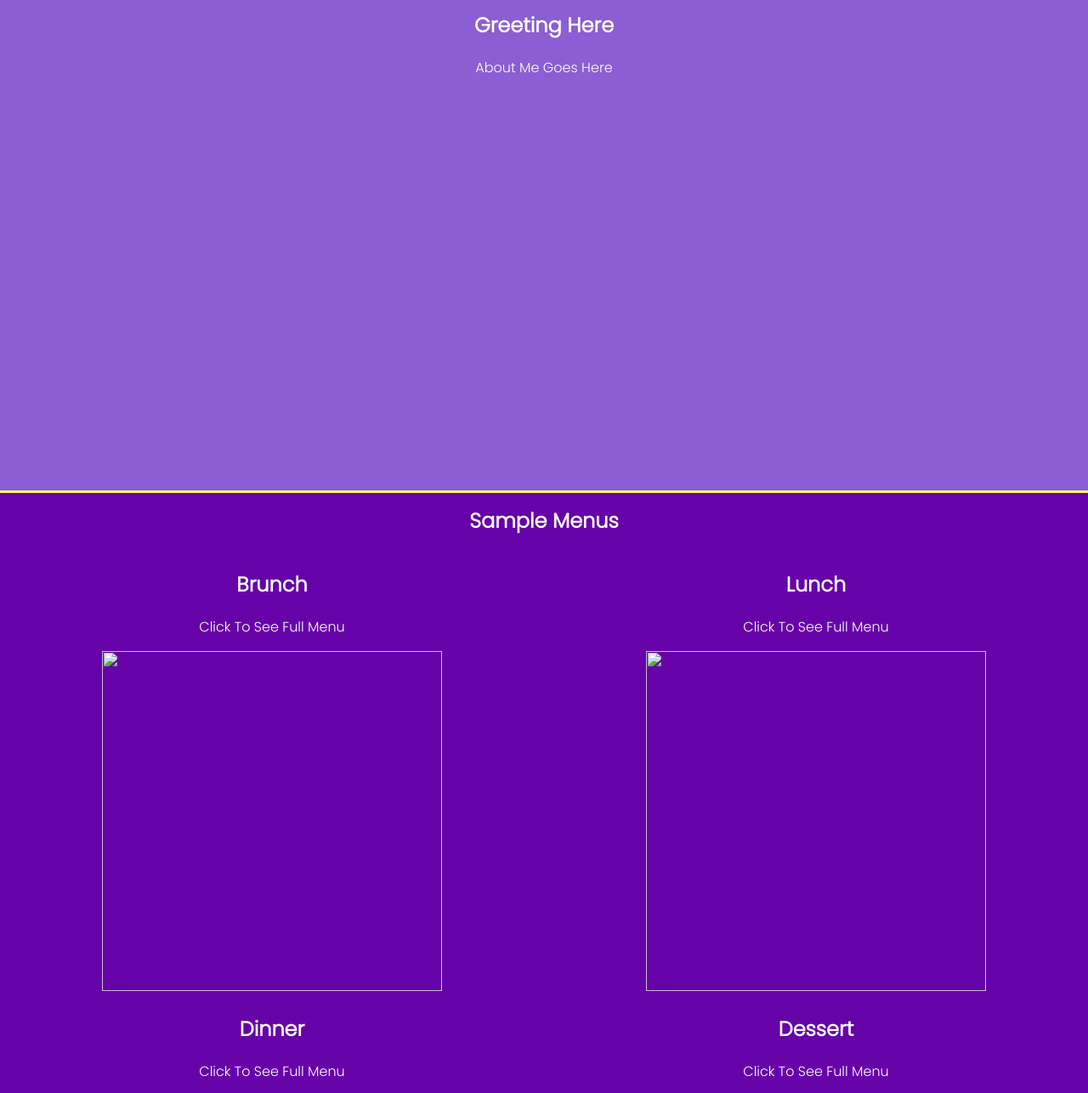
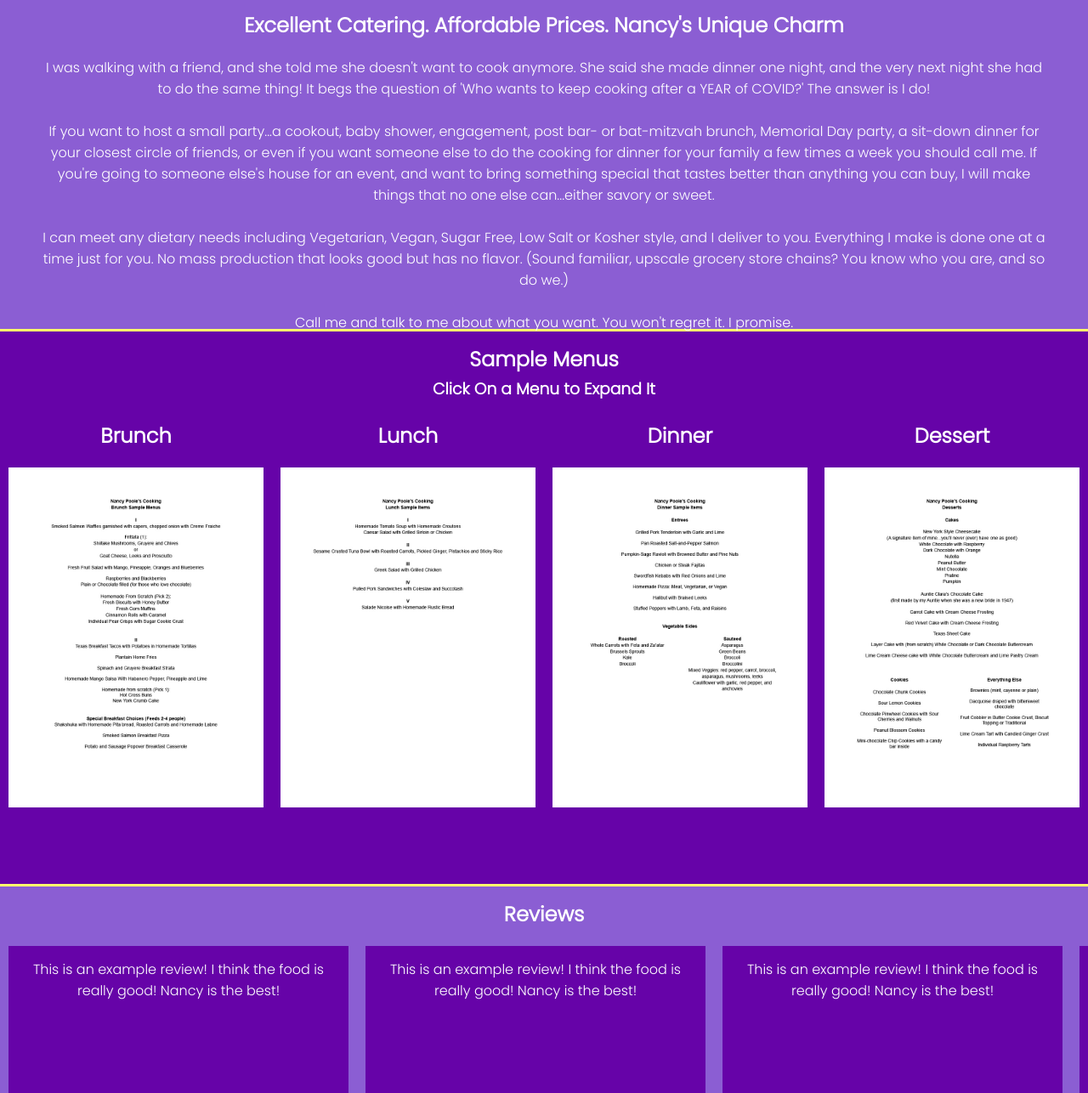
Before and after one commit to JacobKingsley/jacobkingsley.me, a plain HTML site: page index.html in a window 1280 px wide. Shown: the part 63-1349 px from the top of the page at 85% size. Drawn offline with Linux system fonts and the light colour scheme.

Commit message:
first semi-working version

```diff
--- a/index.html
+++ b/index.html
@@ -41,8 +41,16 @@
             <div class="welcome-page-items-flexbox">
                 <div class="welcome-page-flexbox">
                     <div class="welcome-page-text-container">
-                        <h1 class="title">Greeting Here</h1>
-                        <div class="about">About Me Goes Here</div>
+                        <h1 class="title">Excellent Catering. Affordable Prices. Nancy's Unique Charm</h1>
+                        <div class="about">
+                            I was walking with a friend, and she told me she doesn't want to cook anymore. She said she made dinner one night, and the very next night she had to do the same thing! It begs the question of 'Who wants to keep cooking after a YEAR of COVID?' The answer is I do! <br>
+                            <br>
+                                If you want to host a small party...a cookout, baby shower, engagement, post bar- or bat-mitzvah brunch, Memorial Day party, a sit-down dinner for your closest circle of friends, or even if you want someone else to do the cooking for dinner for your family a few times a week you should call me. If you're going to someone else's house for an event, and want to bring something special that tastes better than anything you can buy, I will make things that no one else can...either savory or sweet.<br>
+                                <br>
+                                I can meet any dietary needs including Vegetarian, Vegan, Sugar Free, Low Salt or Kosher style, and I deliver to you. Everything I make is done one at a time just for you. No mass production that looks good but has no flavor. (Sound familiar, upscale grocery store chains? You know who you are, and so do we.)<br>
+                                <br>
+                                Call me and talk to me about what you want. You won't regret it. I promise.<br>
+                        </div>
                     </div>
                 </div>
                 <div class="welcome-image-container">
@@ -54,39 +62,32 @@
             <div class="samples-container">
                 <div class="samples-text-container">
                     <h1 class="samples-title">Sample Menus</h1>
+                    <h3 class="samples-text">Click On a Menu to Expand It</h3>
                 </div>
                 <div class="samples-flex-box">
-                    <div class="top-flex-box">
                     <div class="brunch">
                         <h1 class="meal-title">Brunch</h1>
-                            <p class="meal-paragraph">Click To See Full Menu</p>
                         <a href="images/Nancy Poole's Cooking_ Brunch.pdf" target="_blank">
-                                <img class="meal-image-box" src="images/Nancy Poole's Cooking_ Brunch.pdf">
+                            <img class="meal-image-box" src="images/Nancy Poole's Cooking Brunch.jpg" />
                         </a>
                     </div>
                     <div class="lunch">
                         <h1 class="meal-title">Lunch</h1>
-                            <p class="meal-paragraph">Click To See Full Menu</p>
                         <a href="images/Nancy Poole's Cooking_ Brunch.pdf" target="_blank">
-                                <img class="meal-image-box" src="images/Nancy Poole's Cooking_ Lunch.pdf">
+                            <img class="meal-image-box" src="images/Nancy Poole's Cooking Lunch.jpg" />
                         </a>
                     </div>
-                    </div>
-                    <div class="bottom-flex-box">
                     <div class="dinner">
                         <h1 class="meal-title">Dinner</h1>
-                            <p class="meal-paragraph">Click To See Full Menu</p>
                         <a href="images/Nancy Poole's Cooking_ Dinner.pdf" target="_blank">
-                                <img class="meal-image-box" src="images/Nancy Poole's Cooking_ Dinner.pdf">
+                            <img class="meal-image-box" src="images/Nancy Poole's Cooking Dinner.jpg">
                         </a>
                     </div>
                     <div class="dessert">
                         <h1 class="meal-title">Dessert</h1>
-                            <p class="meal-paragraph">Click To See Full Menu</p>
                         <a href="images/Nancy Poole's Cooking_ Desserts.pdf" target="_blank">
-                                <img class="meal-image-box" src="images/Nancy Poole's Cooking_ Desserts.pdf">
+                            <img class="meal-image-box" src="images/Nancy Poole's Cooking Desserts.jpg">
                         </a>
-                        </div>
                     </div>
                 </div>
 
--- a/style.css
+++ b/style.css
@@ -30,7 +30,7 @@ nav{
 
 #logo{
     margin-left: 25px;
-    font-size: 20px;
+    font-size: 25px;
 }
 
 ul{
@@ -70,7 +70,7 @@ ul.navbar-container{
 .welcome-page-container{
     background-color: rgb(139, 94, 211);
     background-size: cover;
-    height: 80vh;
+    height:450px;
     width: auto;
 }
 
@@ -88,10 +88,16 @@ ul.navbar-container{
     align-items: center;
 }
 
+.about{
+    margin-left: 50px;
+    margin-right: 50px;
+
+}
+
 .samples-container{
     background-color: rgb(102, 3, 168);
     background-size: auto;
-    height: 1200px;
+    height: 650px;
     width: auto;
 }
 
@@ -99,24 +105,16 @@ ul.navbar-container{
     text-align: center;
     margin-top: 3px;
     padding-top: 15px;
+    margin-bottom: 3px;
+}
+
+.samples-text{
+    text-align: center;
+    margin:3px;
 }
 
 
 .samples-flex-box{
-    display: flex;
-    flex-direction: column;
-    justify-content: space-around;
-
-}
-
-.top-flex-box{
-    display: flex;
-    flex-direction: row;
-    justify-content: space-around;
-
-}
-
-.bottom-flex-box{
     display: flex;
     flex-direction: row;
     justify-content: space-around;
@@ -134,7 +132,7 @@ ul.navbar-container{
 }
 
 .meal-image-box{
-    width: 400px;
+    width: 300px;
     height: 400px;
 
 }
@@ -232,3 +230,7 @@ ul.navbar-container{
     text-align: center;
     margin-top: 40px;
 }
+
+@media only screen and (max-width: 640px) {
+
+}
```
Also changed, not shown: images/Nancy Poole's Cooking Brunch.jpg (added), images/Nancy Poole's Cooking Desserts.jpg (added), images/Nancy Poole's Cooking Dinner.jpg (added), images/Nancy Poole's Cooking Lunch.jpg (added). Lines whose indentation alone changed are shown as unchanged.
